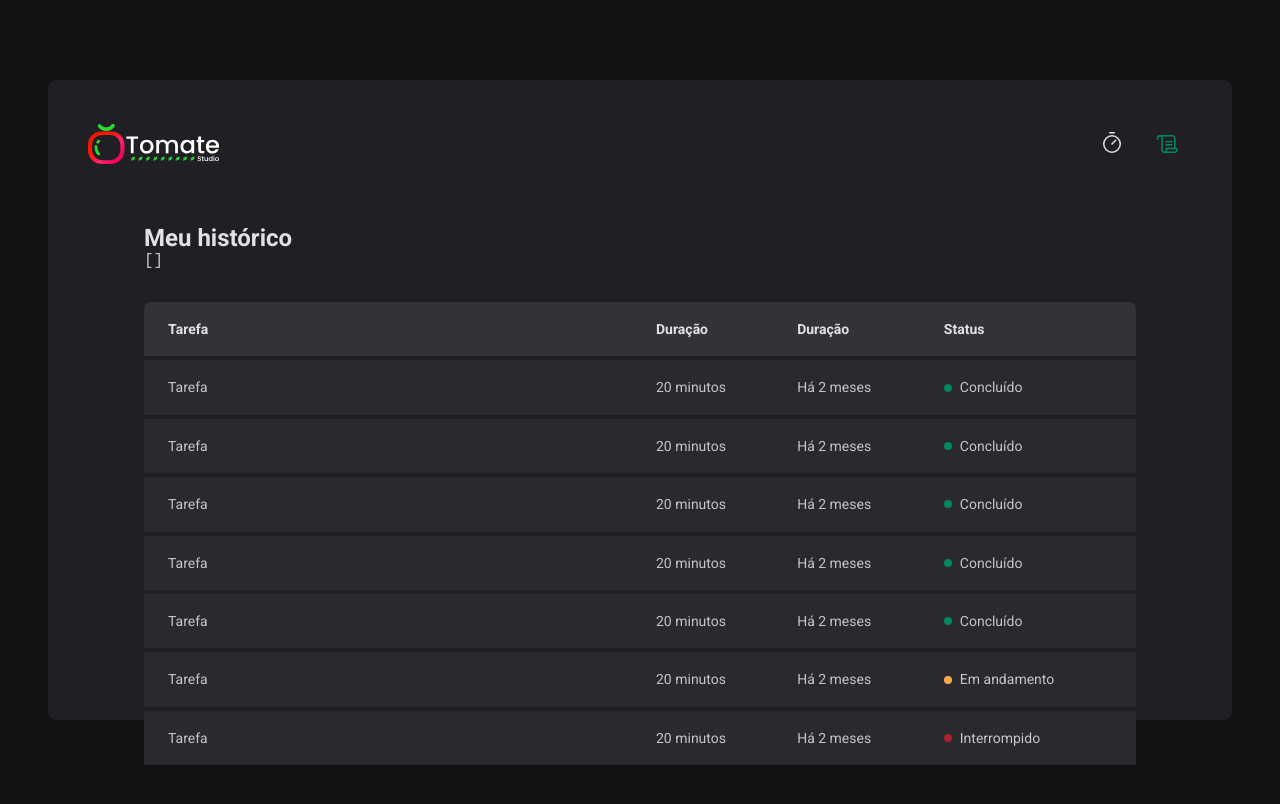
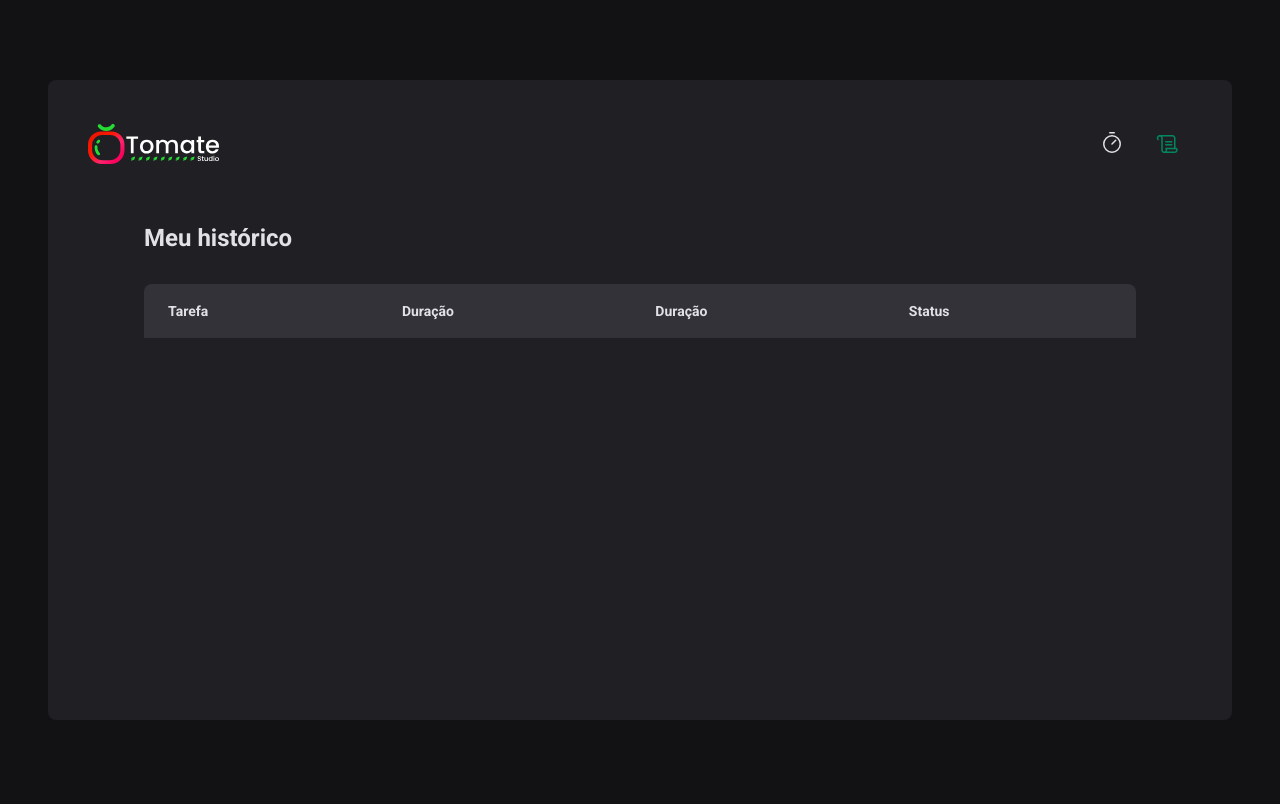
Before and after one commit to ThomazAquino/react-pomodoro, a React (Vite) app: page /history in a window 1280 px wide. Shown: the top 804 px of the page. Built offline with nearby package versions, Linux system fonts and the light colour scheme.

Commit message:
feat(history): add dynamic history

```diff
--- a/src/contexts/CyclesContext.tsx
+++ b/src/contexts/CyclesContext.tsx
@@ -69,8 +69,6 @@
     setCycles((state) => [...state, newCycle])
     setActiveCycleId(id)
     setAmountSecondsPassed(0)
-
-    // reset()
   }
 
   function interruptCurrentCycle() {
--- a/src/pages/History/index.tsx
+++ b/src/pages/History/index.tsx
@@ -1,3 +1,5 @@
+import { formatDistanceToNow } from 'date-fns'
+import ptBR from 'date-fns/locale/pt-BR'
 import { useContext } from 'react'
 import { CyclesContext } from '../../contexts/CyclesContext'
 import { HistoryContainer, HistoryList, Status } from './styles'
@@ -8,8 +10,6 @@
   return (
     <HistoryContainer>
       <h1>Meu histórico</h1>
-
-      <pre>{JSON.stringify(cycles, null, 2)}</pre>
 
       <HistoryList>
         <table>
@@ -22,62 +22,33 @@
             </tr>
           </thead>
           <tbody>
-            <tr>
-              <td>Tarefa</td>
-              <td>20 minutos</td>
-              <td>Há 2 meses</td>
-              <td>
-                <Status statusColor="green">Concluído</Status>
-              </td>
-            </tr>
-            <tr>
-              <td>Tarefa</td>
-              <td>20 minutos</td>
-              <td>Há 2 meses</td>
-              <td>
-                <Status statusColor="green">Concluído</Status>
-              </td>
-            </tr>
-            <tr>
-              <td>Tarefa</td>
-              <td>20 minutos</td>
-              <td>Há 2 meses</td>
-              <td>
-                <Status statusColor="green">Concluído</Status>
-              </td>
-            </tr>
-            <tr>
-              <td>Tarefa</td>
-              <td>20 minutos</td>
-              <td>Há 2 meses</td>
-              <td>
-                <Status statusColor="green">Concluído</Status>
-              </td>
-            </tr>
-            <tr>
-              <td>Tarefa</td>
-              <td>20 minutos</td>
-              <td>Há 2 meses</td>
-              <td>
-                <Status statusColor="green">Concluído</Status>
-              </td>
-            </tr>
-            <tr>
-              <td>Tarefa</td>
-              <td>20 minutos</td>
-              <td>Há 2 meses</td>
-              <td>
-                <Status statusColor="yellow">Em andamento</Status>
-              </td>
-            </tr>
-            <tr>
-              <td>Tarefa</td>
-              <td>20 minutos</td>
-              <td>Há 2 meses</td>
-              <td>
-                <Status statusColor="red">Interrompido</Status>
-              </td>
-            </tr>
+            {cycles.map((cycle) => {
+              return (
+                <tr key={cycle.id}>
+                  <td>{cycle.task}</td>
+                  <td>{cycle.minutesAmount} minutos</td>
+                  <td>
+                    {formatDistanceToNow(cycle.startDate, {
+                      addSuffix: true,
+                      locale: ptBR,
+                    })}
+                  </td>
+                  <td>
+                    {cycle.finishedDate && (
+                      <Status statusColor="green">Concluído</Status>
+                    )}
+
+                    {cycle.interruptedDate && (
+                      <Status statusColor="red">Interrompido</Status>
+                    )}
+
+                    {!cycle.finishedDate && !cycle.interruptedDate && (
+                      <Status statusColor="yellow">Em andamento</Status>
+                    )}
+                  </td>
+                </tr>
+              )
+            })}
           </tbody>
         </table>
       </HistoryList>
--- a/src/pages/Home/index.tsx
+++ b/src/pages/Home/index.tsx
@@ -35,14 +35,19 @@
     },
   })
 
-  const { handleSubmit, watch /* reset */ } = newCycleForm
+  const { handleSubmit, watch, reset } = newCycleForm
+
+  function handleCreateNewCycle(data: NewCycleFormData) {
+    createNewCycle(data)
+    reset()
+  }
 
   const task = watch('task')
   const isSubmitDisable = !task
 
   return (
     <HomeContainer>
-      <form onSubmit={handleSubmit(createNewCycle)}>
+      <form onSubmit={handleSubmit(handleCreateNewCycle)}>
         <FormProvider {...newCycleForm}>
           <NewCycleForm />
         </FormProvider>
```
